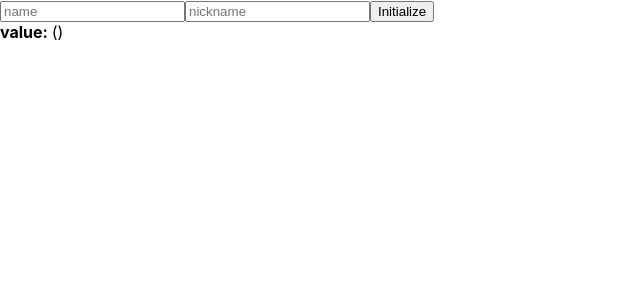
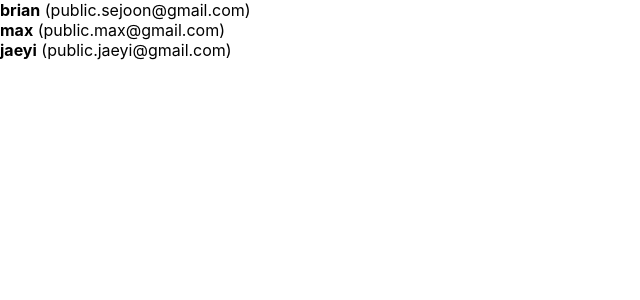
Before and after one commit to sejoonkim/react_tutorial, a React (Create React App) app: page / in a window 1280 px wide. Shown: the top 300 px of the page, without its empty margins (0-640 px from the left). Built offline with nearby package versions, Linux system fonts and the light colour scheme.

Commit message:
Rendering arrays: use map(), place ids, ~index

```diff
--- a/src/App.js
+++ b/src/App.js
@@ -4,11 +4,14 @@
 //import Counter from './Counter';
 
 import './App.css';
-import InputSample from './InputSample';
+//import InputSample from './InputSample';
+import UserList from './UserList';
 
 function App() {
   return (
-    <InputSample />
+    <UserList />
+
+    //<InputSample />
 
     // <Counter />
 
--- /dev/null
+++ b/src/UserList.js
@@ -0,0 +1,43 @@
+import React from 'react';
+
+
+function User({ user }) {
+    return (
+        <div>
+            <b>{user.username}</b> <span>({user.email})</span>
+        </div>
+    )
+}
+
+function UserList() {
+
+    const users = [
+        {
+            id: 1,
+            username: 'brian',
+            email: 'public.sejoon@gmail.com'
+        },
+        {
+            id: 2,
+            username: 'max',
+            email: 'public.max@gmail.com'
+        },
+        {
+            id: 3,
+            username: 'jaeyi',
+            email: 'public.jaeyi@gmail.com'
+        }
+    ];
+
+    return (
+        <div>
+            {
+                users.map(
+                    user => (<User user={user} key={user.id} />)
+                )
+            }
+        </div>
+    );
+}
+
+export default UserList;
```
Also changed, not shown: src/sample.js (added, +17 -0 lines).
